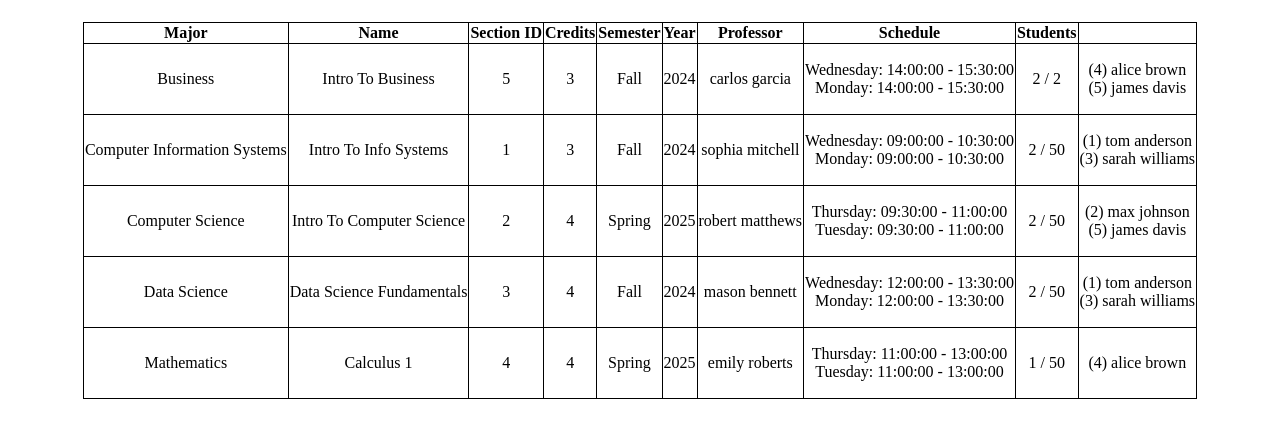
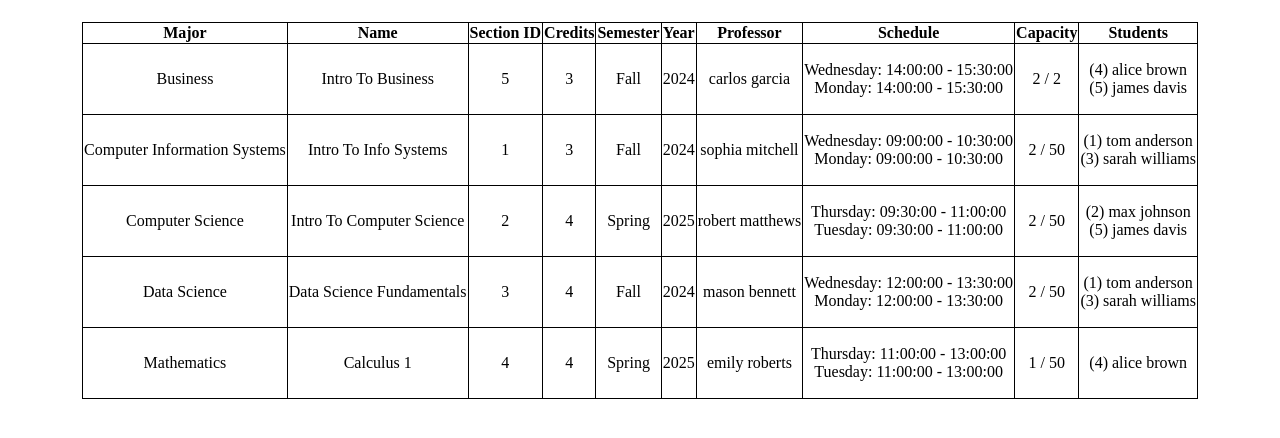
Before and after one commit to gerald-guerrero/student_enrollment, a Django app: page / in a window 1280 px wide. Shown: the part 58-496 px from the top of the page. Run offline with Django 5.2, Linux system fonts and the light colour scheme; data comes from the database, SQL or seed files in the repository.

Commit message:
fix table header

```diff
--- a/myproject/templates/myapp/index.html
+++ b/myproject/templates/myapp/index.html
@@ -10,6 +10,7 @@
             <th>Year</th>
             <th>Professor</th>
             <th>Schedule</th>
+            <th>Capacity</th>
             <th>Students</th>
         </tr>
         {% for section in sections_info %}
```
